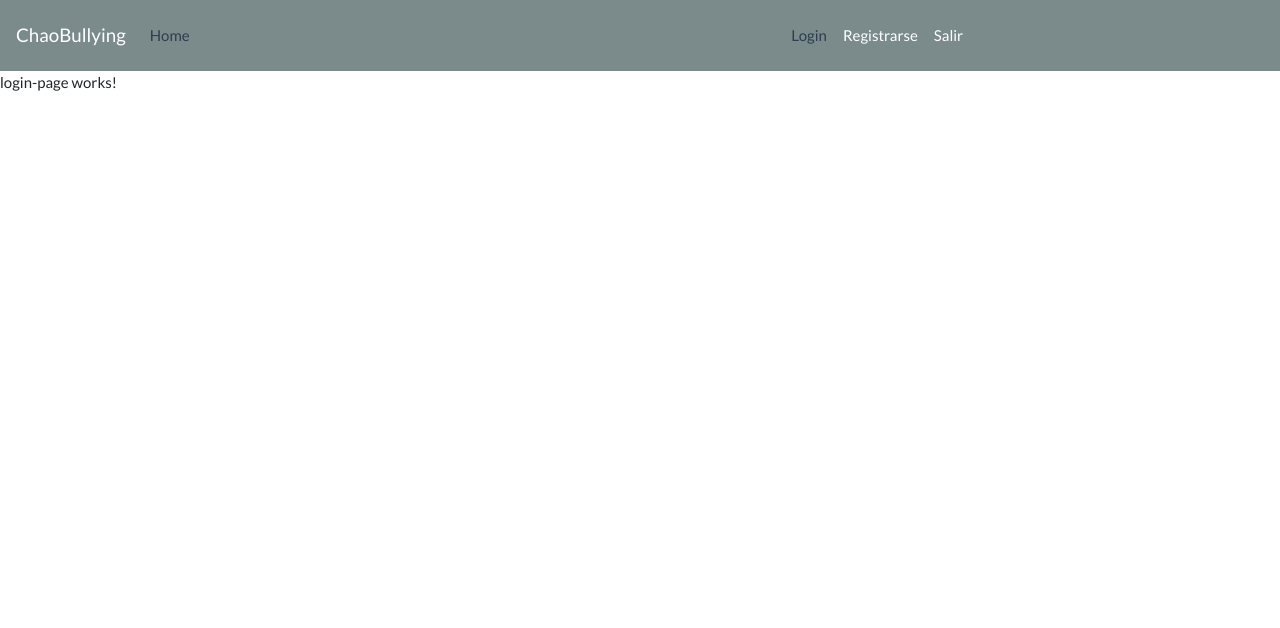
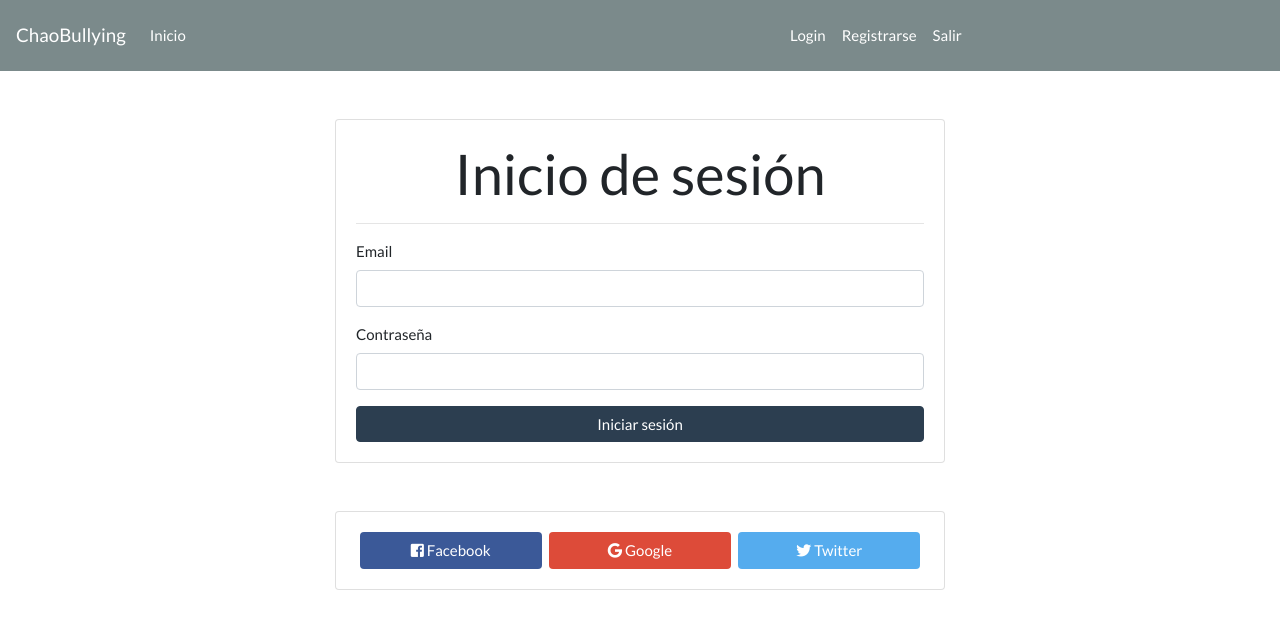
Before and after one commit to CoteVD/RedSocialAngular, an Angular app: page /login in a window 1280 px wide. Shown: the top 628 px of the page. Built offline with nearby package versions, Linux system fonts and the light colour scheme.

Commit message:
maquetacion formulario login y registro

```diff
--- a/angular.json
+++ b/angular.json
@@ -25,7 +25,7 @@
                         "styles": [
                             "src/styles.css",
                             "node_modules/bootswatch/dist/flatly/bootstrap.min.css",
-                            "node_modules/font-awesome/css/font-awesome.css"
+                            "node_modules/font-awesome/css/font-awesome.min.css"
                         ],
                         "scripts": [
                             "node_modules/jquery/dist/jquery.slim.min.js",
--- a/src/app/componentes/home-page/home-page.component.css
+++ b/src/app/componentes/home-page/home-page.component.css
@@ -0,0 +1,5 @@
+.style-img {
+    width: 250px;
+    display: block;
+    margin: auto;
+}
--- a/src/app/componentes/home-page/home-page.component.html
+++ b/src/app/componentes/home-page/home-page.component.html
@@ -1,3 +1,9 @@
-<p>
-  home-page works!
-</p>
+<div class="row m-0">
+    <div class="col-md-6 mx-auto mt-4">
+        <div class="jumbotron bg-warning">
+            <img src="../assets/img/logo-RS-final.png" class="img-responsive style-img mb-3">
+            <p class="lead text-white">Chao Bullying es una aplicación mobile y web dirigida a la comunidad escolar con el fin de promover la comunicación y el buen trato entre todas quienes son participes de ella. Los usuarios van a poder leer, comentar y publicar casos, con el
+                fin de apoyar y ayudar a todos aquellos que han vivido o estén en un entorno de bullying.</p>
+        </div>
+    </div>
+</div>
--- a/src/app/componentes/login-page/login-page.component.css
+++ b/src/app/componentes/login-page/login-page.component.css
@@ -0,0 +1,17 @@
+.btn-facebook {
+    background: #3b5998;
+    color: #fff;
+    width: 32%;
+}
+
+.btn-google {
+    background: #dd4b39;
+    color: #fff;
+    width: 32%;
+}
+
+.btn-twitter {
+    background: #55acee;
+    color: #fff;
+    width: 32%;
+}
--- a/src/app/componentes/login-page/login-page.component.html
+++ b/src/app/componentes/login-page/login-page.component.html
@@ -1,3 +1,32 @@
-<p>
-  login-page works!
-</p>
+<div class="row m-0">
+    <div class="col-md-6 mx-auto mt-5">
+        <div class="card">
+            <div class="card-body">
+                <h1 class="display-4 text-center">Inicio de sesión</h1>
+                <hr>
+                <form>
+                    <div class="form-group">
+                        <label for="email">Email</label>
+                        <input type="email" name="email" class="form-control" id="email">
+                    </div>
+                    <div class="form-group">
+                        <label for="password">Contraseña</label>
+                        <input type="password" name="password" class="form-control" id="password">
+                    </div>
+                    <button class="btn btn-primary btn-block">Iniciar sesión</button>
+                </form>
+            </div>
+        </div>
+    </div>
+</div>
+<div class="row m-0">
+    <div class="col-md-6 mx-auto mt-5">
+        <div class="card">
+            <div class="card-body d-flex justify-content-around">
+                <button class="btn btn-facebook"><i class="fab fa-facebook-square"></i>  Facebook</button>
+                <button class="btn btn-google"><i class="fab fa-google"></i> Google</button>
+                <button class="btn btn-twitter"><i class="fab fa-twitter"></i> Twitter</button>
+            </div>
+        </div>
+    </div>
+</div>
--- a/src/app/componentes/navbar/navbar.component.html
+++ b/src/app/componentes/navbar/navbar.component.html
@@ -6,12 +6,12 @@
 
     <div class="collapse navbar-collapse" id="navbarColor02">
         <ul class="navbar-nav mr-auto">
-            <li class="nav-item active">
-                <a class="nav-link" [routerLink]="['home']" routerLinkActive="router-link-active">Home <span class="sr-only">(current)</span></a>
+            <li class="nav-item">
+                <a class="nav-link" [routerLink]="['home']" routerLinkActive="router-link-active">Inicio<span class="sr-only">(current)</span></a>
             </li>
         </ul>
         <ul class="navbar-nav mx-auto">
-            <li class="nav-item active">
+            <li class="nav-item">
                 <a class="nav-link" [routerLink]="['login']" routerLinkActive="router-link-active">Login</a>
             </li>
             <li class="nav-item">
--- a/src/app/componentes/not-found-page/not-found-page.component.html
+++ b/src/app/componentes/not-found-page/not-found-page.component.html
@@ -1,3 +1,11 @@
-<p>
-  not-found-page works!
-</p>
+<div class="row">
+    <div class="col-md-6 mx-auto mt-5">
+        <div class="card text-center">
+            <h1 class="mt-2">Oops!</h1>
+            <h2>404 Página no encontrada</h2>
+            <div class="card-body">
+                <button class="btn btn-warning" [routerLink]="['home']"><i class="fas fa-home"></i>  Ir al inicio</button>
+            </div>
+        </div>
+    </div>
+</div>
--- a/src/app/componentes/private-page/private-page.component.html
+++ b/src/app/componentes/private-page/private-page.component.html
@@ -1,3 +1,3 @@
 <p>
-  private-page works!
+    chat
 </p>
--- a/src/app/componentes/register-page/register-page.component.html
+++ b/src/app/componentes/register-page/register-page.component.html
@@ -1,3 +1,21 @@
-<p>
-  register-page works!
-</p>
+<div class="row m-0">
+    <div class="col-md-6 mx-auto mt-5">
+        <div class="card">
+            <div class="card-body">
+                <h1 class="display-4 text-center">Registro</h1>
+                <hr>
+                <form>
+                    <div class="form-group">
+                        <label for="email">Email</label>
+                        <input type="email" name="email" class="form-control" id="email">
+                    </div>
+                    <div class="form-group">
+                        <label for="password">Contraseña</label>
+                        <input type="password" name="password" class="form-control" id="password">
+                    </div>
+                    <button class="btn btn-primary btn-block">Iniciar sesión</button>
+                </form>
+            </div>
+        </div>
+    </div>
+</div>
--- a/src/index.html
+++ b/src/index.html
@@ -1,5 +1,6 @@
 <!doctype html>
 <html lang="en">
+
 <head>
     <meta charset="utf-8">
     <title>RedSocialAngular</title>
@@ -7,8 +8,11 @@
 
     <meta name="viewport" content="width=device-width, initial-scale=1">
     <link rel="icon" type="image/x-icon" href="favicon.ico">
+    <link rel="stylesheet" href="https://use.fontawesome.com/releases/v5.0.13/css/all.css" integrity="sha384-DNOHZ68U8hZfKXOrtjWvjxusGo9WQnrNx2sqG0tfsghAvtVlRW3tvkXWZh58N9jp" crossorigin="anonymous">
 </head>
+
 <body>
     <app-root></app-root>
 </body>
+
 </html>
```
Also changed, not shown: src/assets/img/logo-RS-final.png (added). Lines whose indentation alone changed are shown as unchanged.
